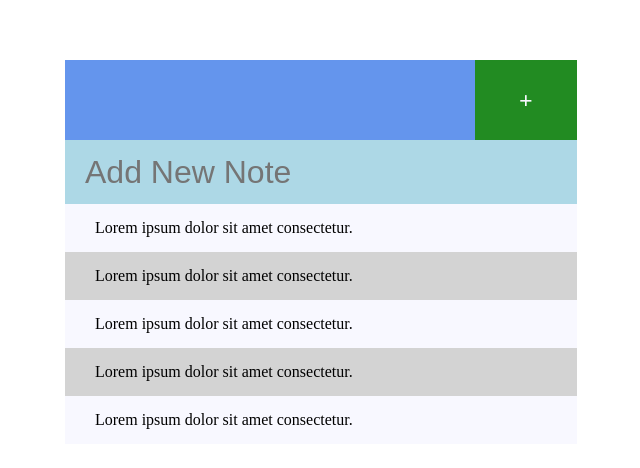
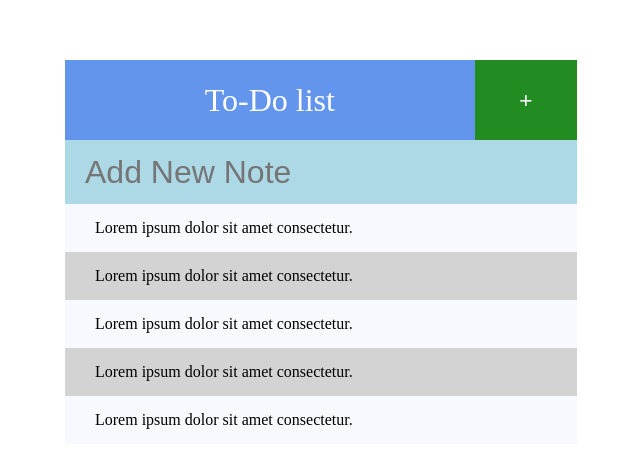
Before and after one commit to shyamlohar/Todolistapp, a plain HTML site: page index.html in a window 1280 px wide. Shown: the part 116-584 px from the top of the page, without its empty margins (319-959 px from the left). Drawn offline with nearby package versions, Linux system fonts and the light colour scheme.

Commit message:
'made fadeout animation smoother and added missing title

```diff
--- a/app.js
+++ b/app.js
@@ -6,11 +6,13 @@ $('p').each(function(){
     })
 })
 
-//function to remove tak
+//function to remove task
 
 $('.tasks').on('click','.btn', function (e) {
-    $(this).parent().fadeOut(function () {
-        $(this).remove()})
+    $(this).parent().fadeOut(300,function () {
+        $(this).remove()});
+        e.stopPropogation()
+
 })
 
 
--- a/index.html
+++ b/index.html
@@ -10,6 +10,7 @@
 <body>
     <div class="container">
         <div class="header">
+            <span>To-Do list</span>
             <div class="addbutton">+</div>
         </div>
         <div class="input">
--- a/style.scss
+++ b/style.scss
@@ -12,6 +12,14 @@
     .header{
         background-color: cornflowerblue;
         height: 10vh;
+        display: flex;
+        justify-content: space-between;
+        align-items: center;
+        span{
+            color: white;
+            font-size: 2rem;
+            margin: auto;
+        }
         .addbutton{
             float: right;
             color: ghostwhite;
```
Also changed, not shown: style.css, 1 other file.
